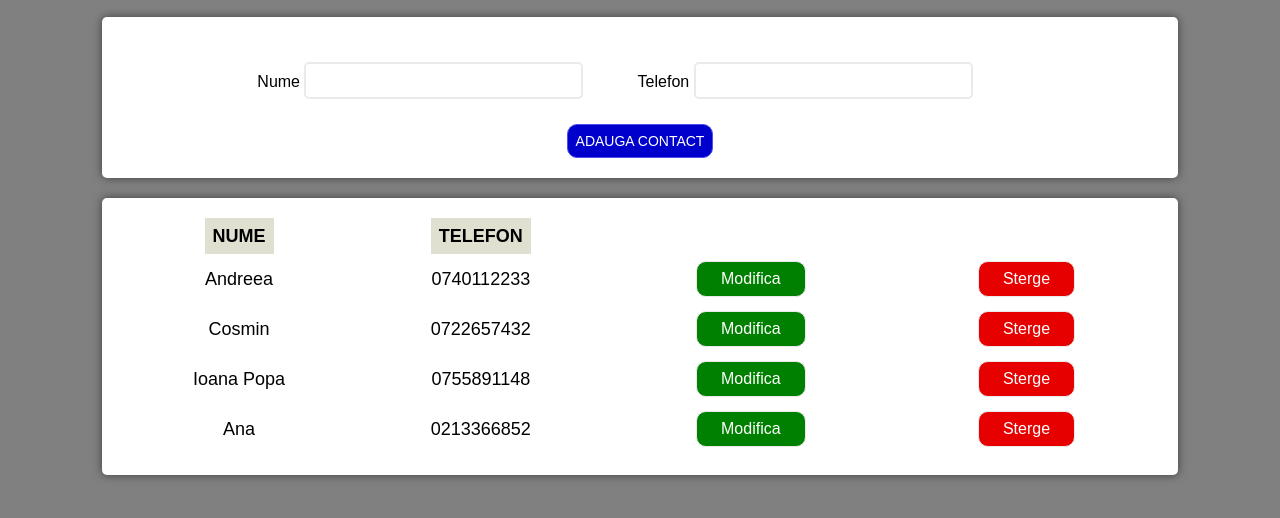
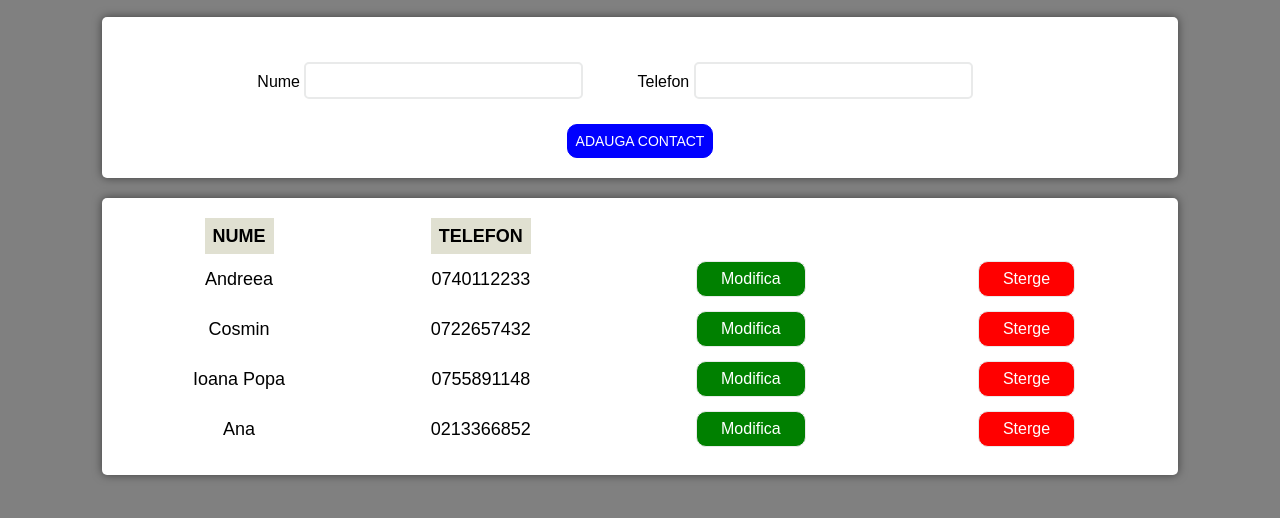
Before and after one commit to violetavaideanu/scoala-informala, a plain HTML site: page tema Agenda/agenda.html in a window 1280 px wide. Shown: the part 88-606 px from the top of the page. Drawn offline with Linux system fonts and the light colour scheme.

Commit message:
custom css

```diff
--- a/tema Agenda/agenda.css
+++ b/tema Agenda/agenda.css
@@ -45,8 +45,8 @@ h1{
     justify-content: center;
     margin: 0 auto;
     padding: 8px;
-    background-color: #0000cc;
-    border: 1px solid rgb(79, 79, 236);
+    background-color: blue;
+    border: 1px solid blue;
     color: white;
     border-radius: 10px;
     text-align: center;
@@ -54,7 +54,7 @@ h1{
     cursor: pointer;
 }
 .buton:hover{
-    background-color: rgb(79, 79, 236);
+    background-color: darkblue;
 }
 
 table{
@@ -90,7 +90,7 @@ table span{
 }
 
 #stergeBtn{
-    background-color:  #e60000;
+    background-color: red;
 }
 #stergeBtn:hover{
     background-color: #cc0000;
@@ -100,7 +100,7 @@ table span{
     form{
         display: flex;
         flex-direction: column;
-        align-items:flex-end;
+        align-items: center;
     }
     .date{
         width: 10em;
```
